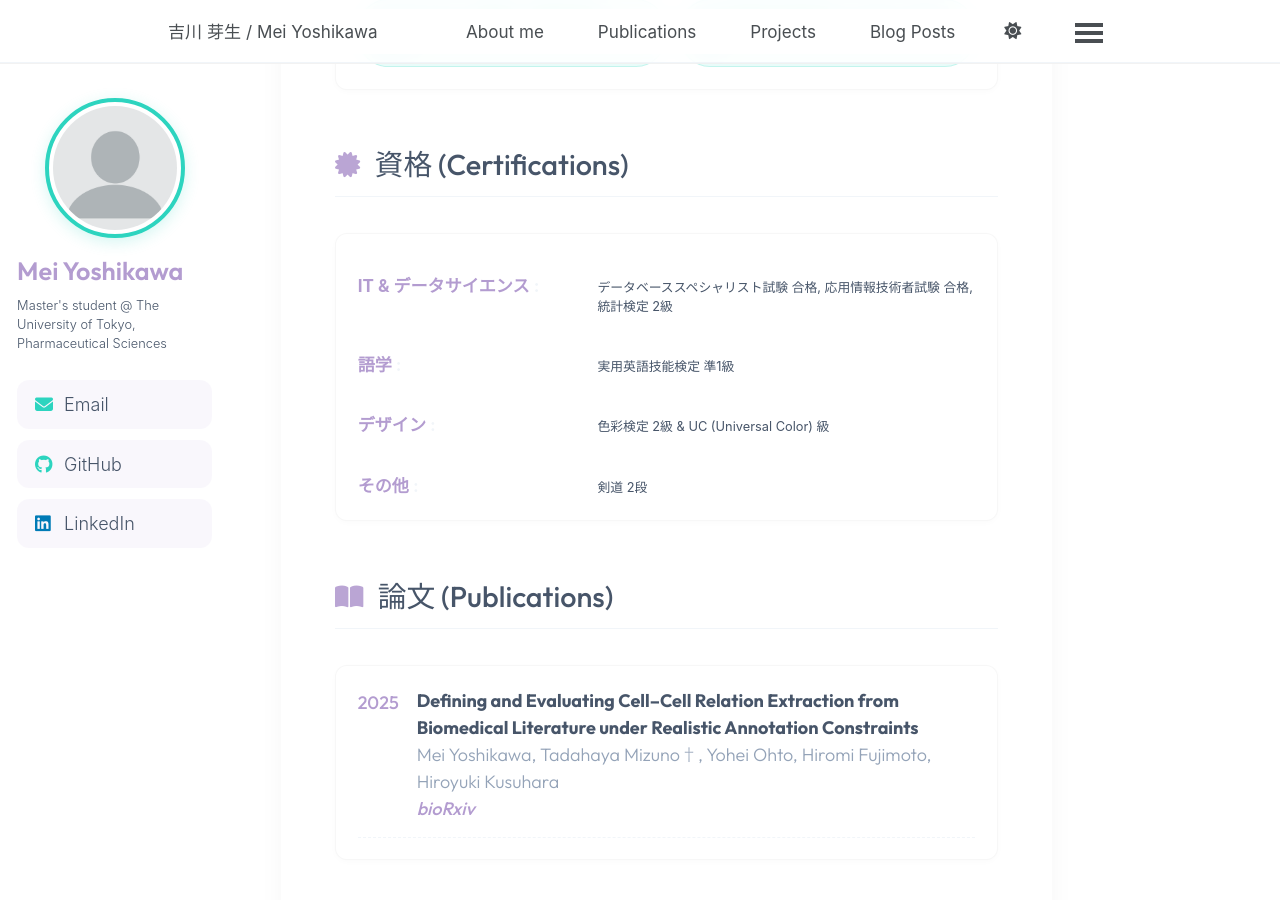
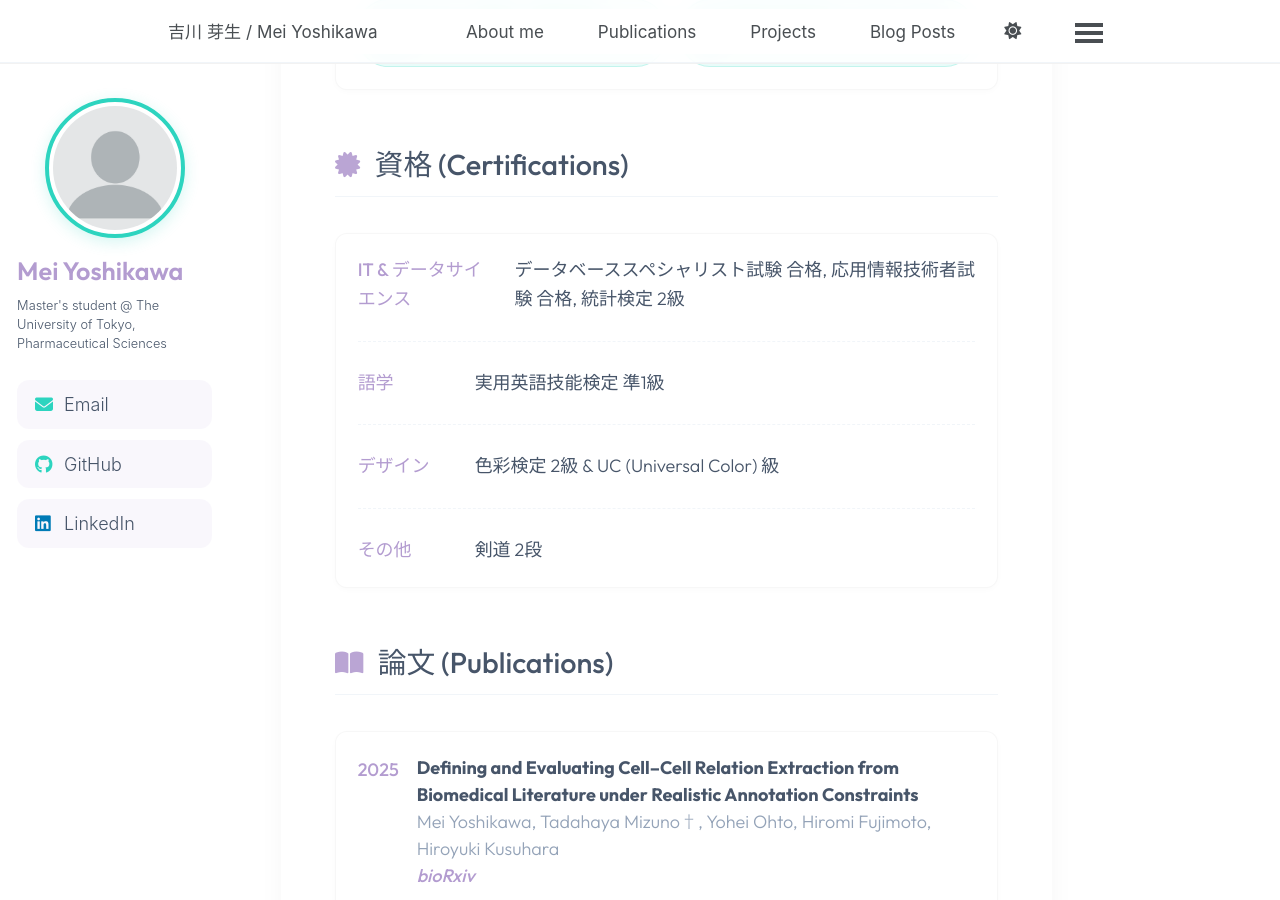
Before and after one commit to DevWithKaiju/DevWithKaiju.github.io, a Jekyll site: the page built from _pages/cv.md, in a window 1280 px wide and 900 px high, scrolled down 948 px. Built offline with Jekyll 4.4.1, drawn with Linux system fonts in a browser that asks for light colours; a script bundle is joined from its source files by our own code; library files that are not in the unit come from our copies.

Commit message:
style: change certifications layout to match conferences timeline list

```diff
--- a/_pages/cv.md
+++ b/_pages/cv.md
@@ -43,19 +43,24 @@ classes: custom-cv-page wide
 <section class="modern-section">
   <h2 class="section-title"><i class="fas fa-certificate"></i> 資格 (Certifications)</h2>
   <div class="modern-card">
-    <dl class="cert-grid">
-      <dt class="cert-grid-title">IT & データサイエンス</dt>
-      <dd class="cert-grid-desc">データベーススペシャリスト試験 合格, 応用情報技術者試験 合格, 統計検定 2級</dd>
-
-      <dt class="cert-grid-title">語学</dt>
-      <dd class="cert-grid-desc">実用英語技能検定 準1級</dd>
-
-      <dt class="cert-grid-title">デザイン</dt>
-      <dd class="cert-grid-desc">色彩検定 2級 & UC (Universal Color) 級</dd>
-
-      <dt class="cert-grid-title">その他</dt>
-      <dd class="cert-grid-desc">剣道 2段</dd>
-    </dl>
+    <ul class="timeline-list">
+      <li>
+        <div class="timeline-date">IT & データサイエンス</div>
+        <div class="timeline-content">データベーススペシャリスト試験 合格, 応用情報技術者試験 合格, 統計検定 2級</div>
+      </li>
+      <li>
+        <div class="timeline-date">語学</div>
+        <div class="timeline-content">実用英語技能検定 準1級</div>
+      </li>
+      <li>
+        <div class="timeline-date">デザイン</div>
+        <div class="timeline-content">色彩検定 2級 & UC (Universal Color) 級</div>
+      </li>
+      <li>
+        <div class="timeline-date">その他</div>
+        <div class="timeline-content">剣道 2段</div>
+      </li>
+    </ul>
   </div>
 </section>
 
```
Also changed, not shown: _includes/archive-single.html (+14 -3 lines).
